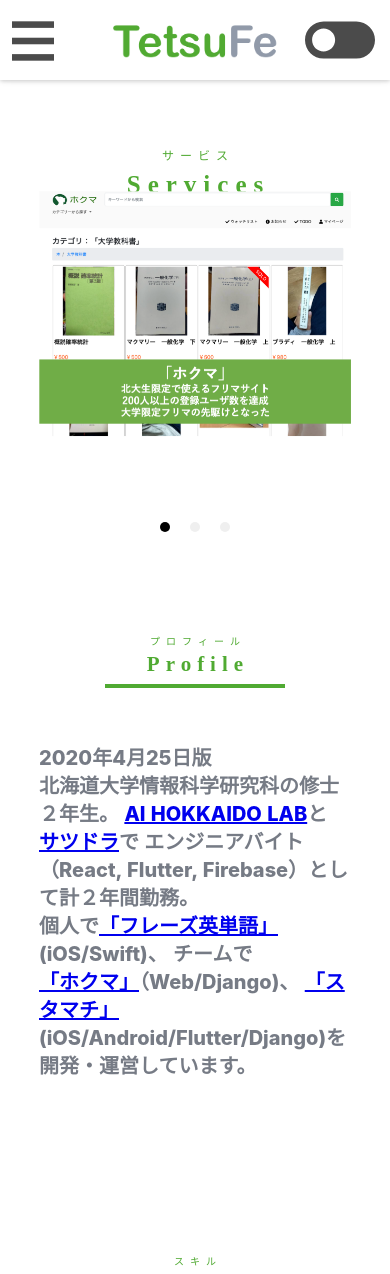
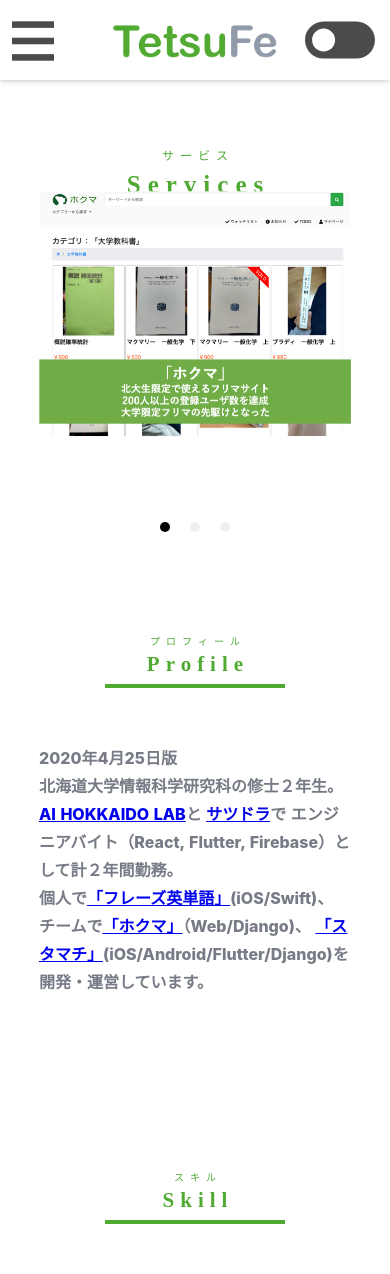
Before and after one commit to TetsuFe/my-official-site, a Nuxt app: page / in a window 390 px wide. Shown: the top 1274 px of the page. Built offline with nearby package versions, Linux system fonts and the light colour scheme.

Commit message:
Fix fontsize of profile text

```diff
--- a/components/Profile.vue
+++ b/components/Profile.vue
@@ -54,9 +54,15 @@
 
 #profile-wrap .profile {
   margin-top: 40px;
-  font-size: 20px;
+  font-size: 18px;
   line-height: 28px;
   font-weight: 800;
+}
+
+@media screen and (max-width: 900px) {
+  #profile-wrap .profile {
+    font-size: 16px;
+  }
 }
 
 #wrap.sideA #profile-wrap .profile {
```
